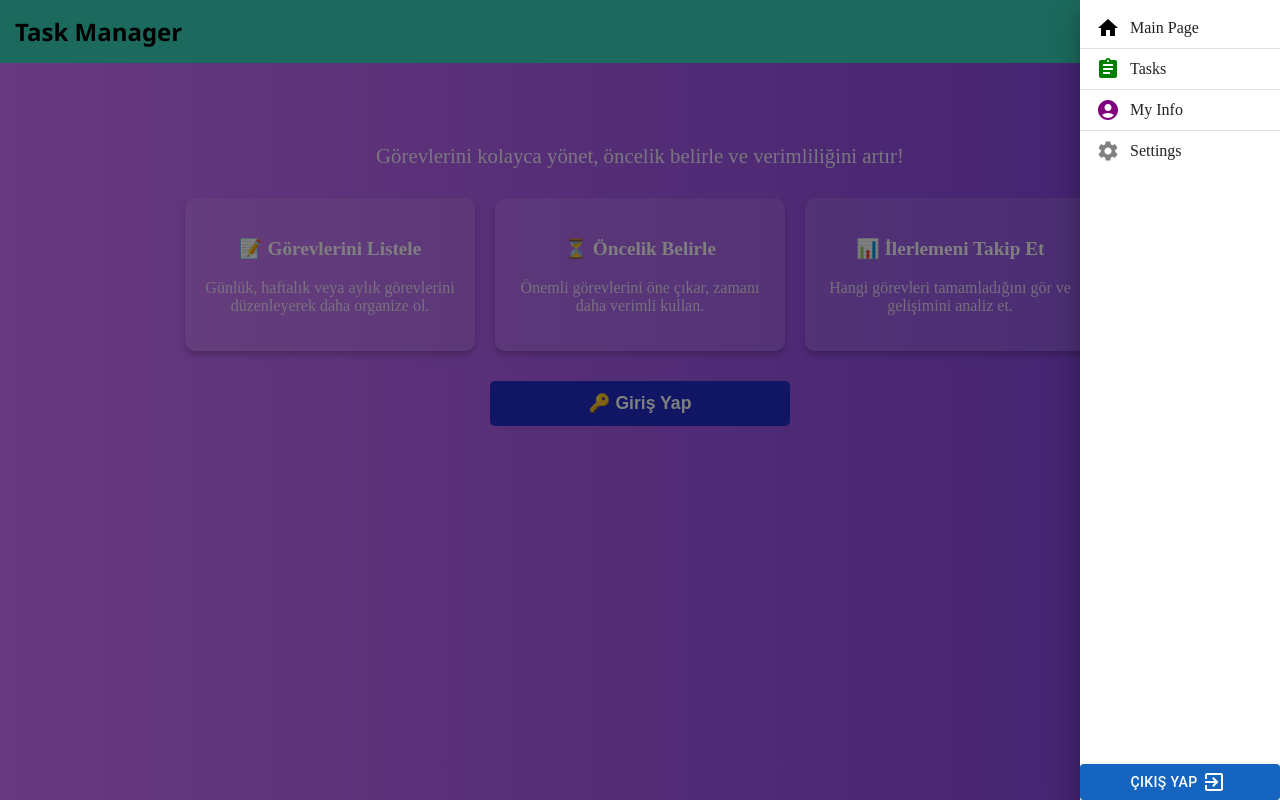
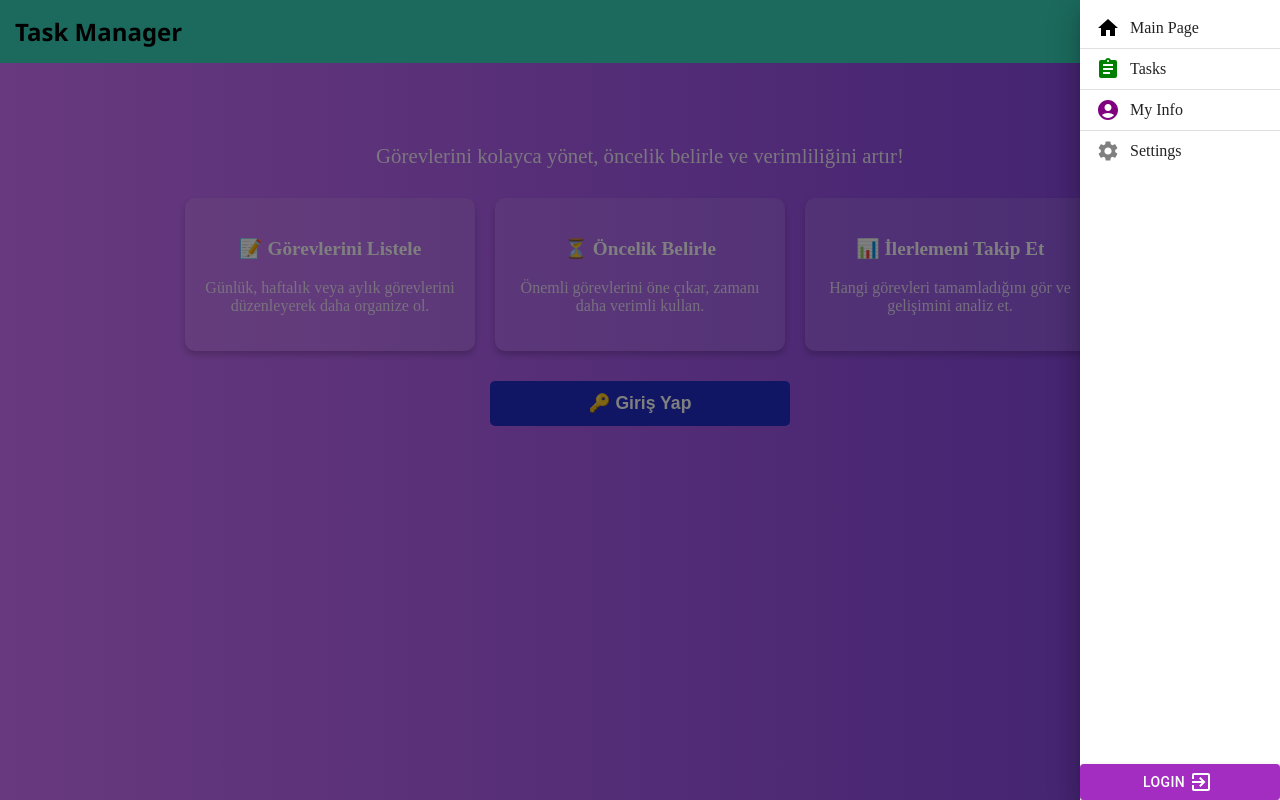
Before and after one commit to kosemeci/IU-Task-Management, a React (Vite) app in the folder taskMaster/: page / in a window 1280 px wide. Both pictures are taken after a click on the icon 1247 px from the left and 31 px from the top of the page. Shown: the top 800 px of the page. Built offline with nearby package versions, Linux system fonts and the light colour scheme.

Commit message:
added drawer to sidebar

```diff
--- a/taskMaster/src/component/Header.jsx
+++ b/taskMaster/src/component/Header.jsx
@@ -6,7 +6,6 @@ import MenuOutlinedIcon from '@mui/icons-material/MenuOutlined';
 import { useNavigate } from 'react-router-dom';
 import { AuthContext } from '../context/AuthContext';
 import { useContext } from 'react';
-import Drawer from '@mui/material/Drawer';
 import { useState } from 'react';
 import Sidebar from './Sidebar';
 
@@ -41,9 +40,7 @@ function Header() {
                     <NotificationsNoneIcon className='header-icon' onClick={() => handleNavigate('/notification')} />
                     <PermIdentityIcon className='header-icon' onClick={() => handleNavigateByRole()} />
                     <MenuOutlinedIcon className='header-icon' onClick={toggleMenu(true)} />
-                    <Drawer anchor='right' open={open} onClose={toggleMenu(false)}>
-                        {<Sidebar />}
-                    </Drawer>
+                    {<Sidebar open={open} toggleMenu={toggleMenu} />}
                 </div>
             </div>
         </>
--- a/taskMaster/src/component/Sidebar.jsx
+++ b/taskMaster/src/component/Sidebar.jsx
@@ -5,6 +5,10 @@ import AssignmentIcon from '@mui/icons-material/Assignment';
 import HomeIcon from '@mui/icons-material/Home';
 import SettingsIcon from '@mui/icons-material/Settings';
 import ExitToAppIcon from '@mui/icons-material/ExitToApp';
+import { AuthContext } from '../context/AuthContext';
+import { useContext } from 'react';
+import { useNavigate } from 'react-router-dom';
+import Drawer from '@mui/material/Drawer';
 
 const menuItems = [
     { icon: <HomeIcon sx={{ pr: '10px', color: 'black' }} />, text: 'Main Page' },
@@ -20,27 +24,53 @@ const listItemStyles = {
     alignItems: "center"
 }
 
-function Sidebar() {
-
+function Sidebar({ open, toggleMenu }) {
+    const { mail, logout } = useContext(AuthContext);
+    const navigate = useNavigate();
     return (
+        <Drawer anchor='right' open={open} onClose={() => toggleMenu(false)} >
             <Box sx={{ width: 200, display: 'flex', flexDirection: 'column', height: '100%' }}>
                 <List sx={{ flexGrow: 1 }}>
                     {menuItems.map((item, index) => (
                         <div key={index}>
-                        <ListItem sx={listItemStyles}>
+                            <ListItem
+                                sx={listItemStyles}
+                                onClick={() => {
+                                    navigate(`/${item.text.toLowerCase().replace(" ", "")}`);
+                                    toggleMenu(false);
+                                }}>
                                 {item.icon} {item.text}
                             </ListItem>
                             {index !== menuItems.length - 1 && <Divider />}
                         </div>
                     ))}
                 </List>
+                {mail ? (
                     <Button
                         variant="contained"
-                sx={{ width: '100%', backgroundColor: '#1565c0', '&:hover': { backgroundColor: '#222DC9' }, cursor: 'pointer' }}
+                        sx={{ width: '100%', backgroundColor: '#E6B54C', '&:hover': { backgroundColor: '#e6b5a9' }, cursor: 'pointer' }}
+                        onClick={() => {
+                            toggleMenu(false);
+                            logout()
+                        }}
                     >
-                Çıkış Yap  <ExitToAppIcon sx={{ px: '4px' }} />
+                        Logout  <ExitToAppIcon sx={{ px: '4px' }} />
                     </Button>
+                ) : (
+                    <Button
+                        variant="contained"
+                        sx={{ width: '100%', backgroundColor: '#a22dc0', '&:hover': { backgroundColor: '#a94DC9' }, cursor: 'pointer' }}
+                        onClick={() => {
+                            toggleMenu(false);
+                            navigate('/login')
+                        }}
+                    >
+                        Login   <ExitToAppIcon sx={{ px: '4px' }} />
+                    </Button>
+                )}
             </Box>
+        </Drawer>
+
     );
 }
 
```
Lines whose indentation alone changed are shown as unchanged.
